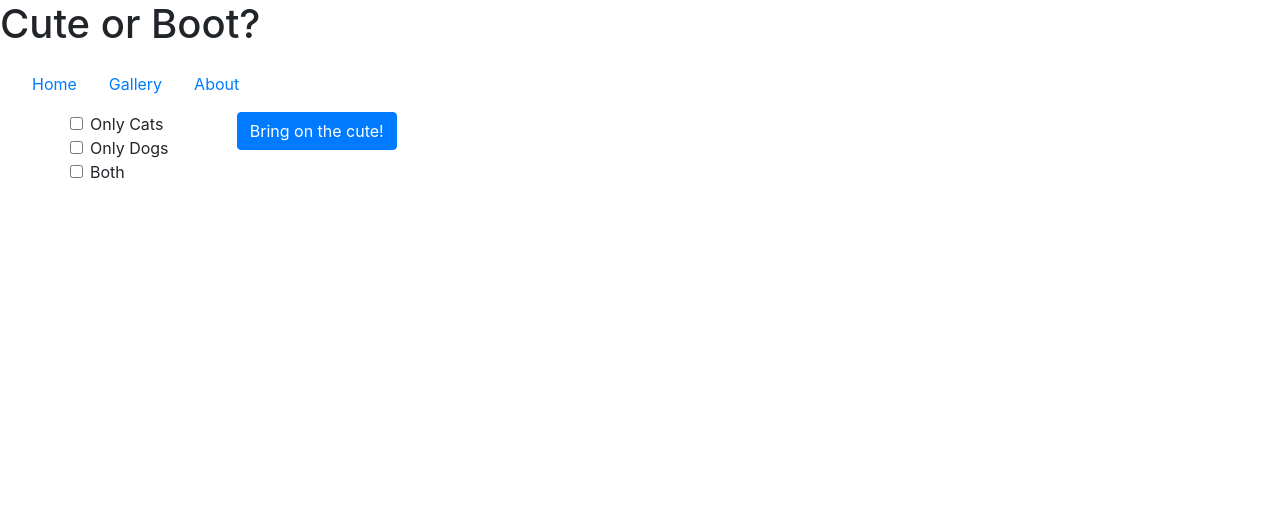
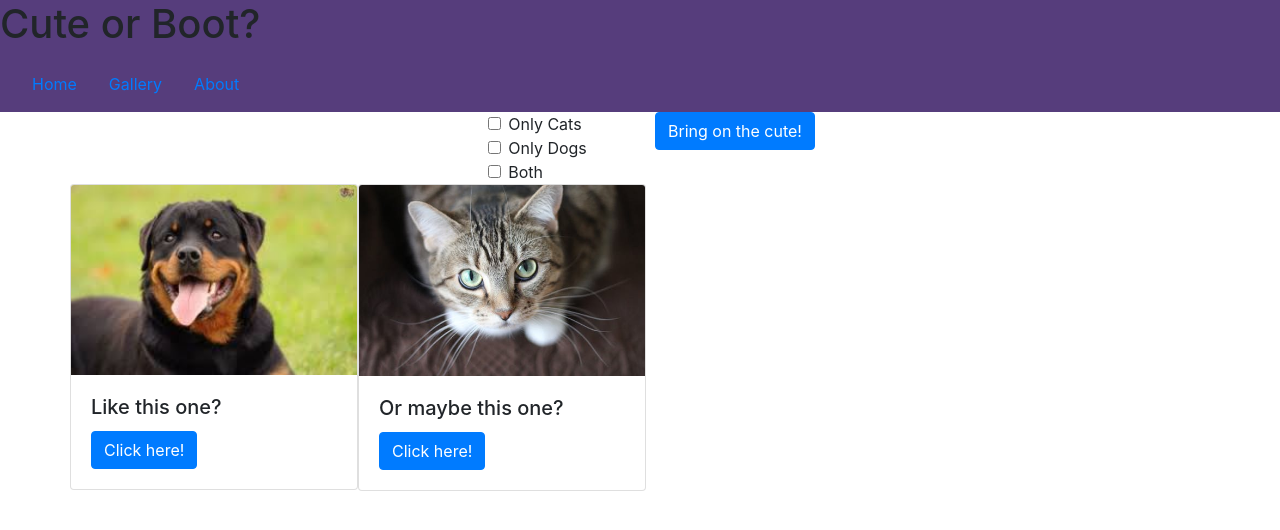
Before and after one commit to LillianWakefield/group-project, a plain HTML site: page index.html in a window 1280 px wide. Drawn offline with nearby package versions, Linux system fonts and the light colour scheme.

Commit message:
Set up example version of the cards that will be rendered. Added click listener functions.

```diff
--- a/index.css
+++ b/index.css
@@ -1,3 +1,14 @@
 .flex-container {
     display: flex;
+    flex-direction: row;
+    flex-wrap: wrap;
+    justify-content: space-around;
+    align-content: center;
 }
+.cute-card {
+    width: 18rem;
+
+}
+.header {
+    background-color: #563D7C;
+}
--- a/index.html
+++ b/index.html
@@ -7,6 +7,7 @@
         <script src="index.js"></script>
 </head>
 <body>
+        <div class="header">
                 <h1> Cute or Boot?</h1>
                 <div class="navbar sticky-top navbar-light">
                         <ul class="nav justify-content-end">
@@ -21,6 +22,8 @@
                                 </li>
                         </ul>
                 </div>
+        </div>
+
         <div class="container">
                 <div class="row">
                         <div class="checkBoxes flex-container col-12">
@@ -36,7 +39,7 @@
                                                 <label class="form-check-label" for="both-check">Both</label>
                                         </div>
                                         <div class="startUp col-6">
-                                                <button type="submit" class="btn btn-primary">Bring on the cute!</button>
+                                                <button type="submit" class="btn btn-primary startButton">Bring on the cute!</button>
                                         </div>
                                 </div>
 
@@ -44,6 +47,27 @@
                         </div>
                 </div>
         <div class="row cuteContainer">
+                <div class="flex-container">
+                        <div class="col-6-sm">
+                                <div class="card cute-card">
+                                        <img class="card-img-top" src="./sampledog.jpg" />
+                                        <div class="card-body">
+                                                <h5 class="card-title">Like this one?</h5>
+                                                <button type="submit" class="btn btn-primary cute-pick">Click here!</button>
+                                        </div>
+                                </div>
+                        </div>
+                        <div class="col-6-sm">
+                                <div class="card cute-card">
+                                        <img class="card-img-top" src="./samplecat.jpg" />
+                                        <div class="card-body">
+                                                <h5 class="card-title">Or maybe this one?</h5>
+                                                <button type="submit" class="btn btn-primary cute-pick">Click here!</button>
+                                        </div>
+                                </div>
+                        </div>
+                </div>
+
 
 
         </div>
--- a/index.js
+++ b/index.js
@@ -0,0 +1,10 @@
+$(document).ready(function() {
+    $('checkBoxes').on("click", "startButton", function() {
+
+    });
+
+    $('cuteContainer').on("click", "cutePick", function() {
+
+    });
+
+});
```
Lines whose indentation alone changed are shown as unchanged.
